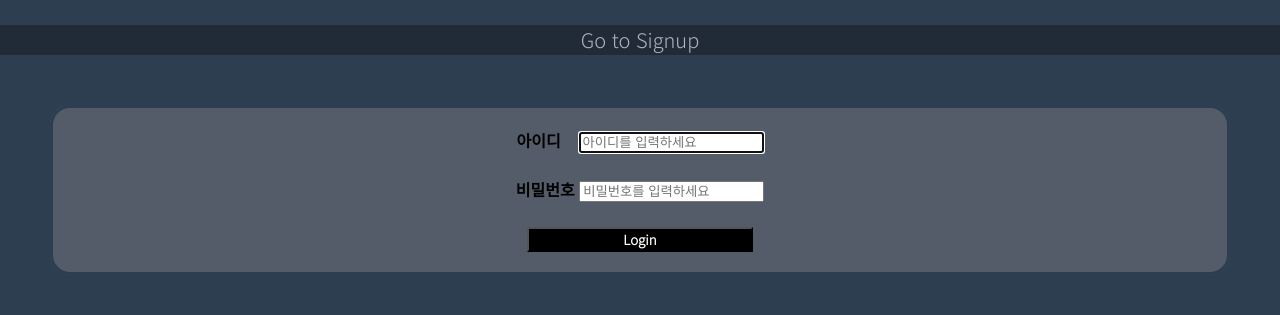
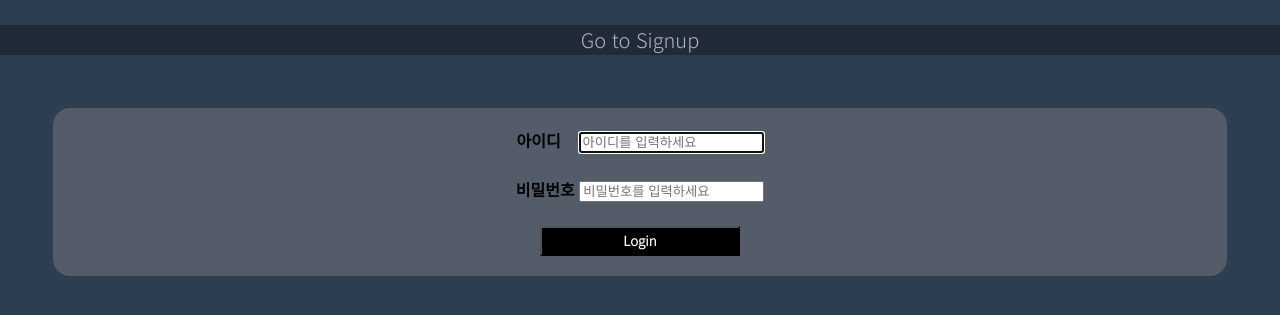
Before and after one commit to 2020147571/HomeworkRepository, a plain HTML site: page LAB2/login.html in a window 1280 px wide. Shown: the part 87-402 px from the top of the page. Drawn offline with Linux system fonts and the light colour scheme; a web font is replaced by a local one.

Commit message:
Assignment 2

```diff
--- a/LAB2/main.css
+++ b/LAB2/main.css
@@ -47,7 +47,8 @@ input[type=submit]{
     font-family: 'Noto Sans KR', sans-serif;
     background-color: black;
     font-weight: bold;
-    width: 20%;
+    width: 200px;
+    height: 30px;
 }
 
 input[type=submit]:hover {
```
